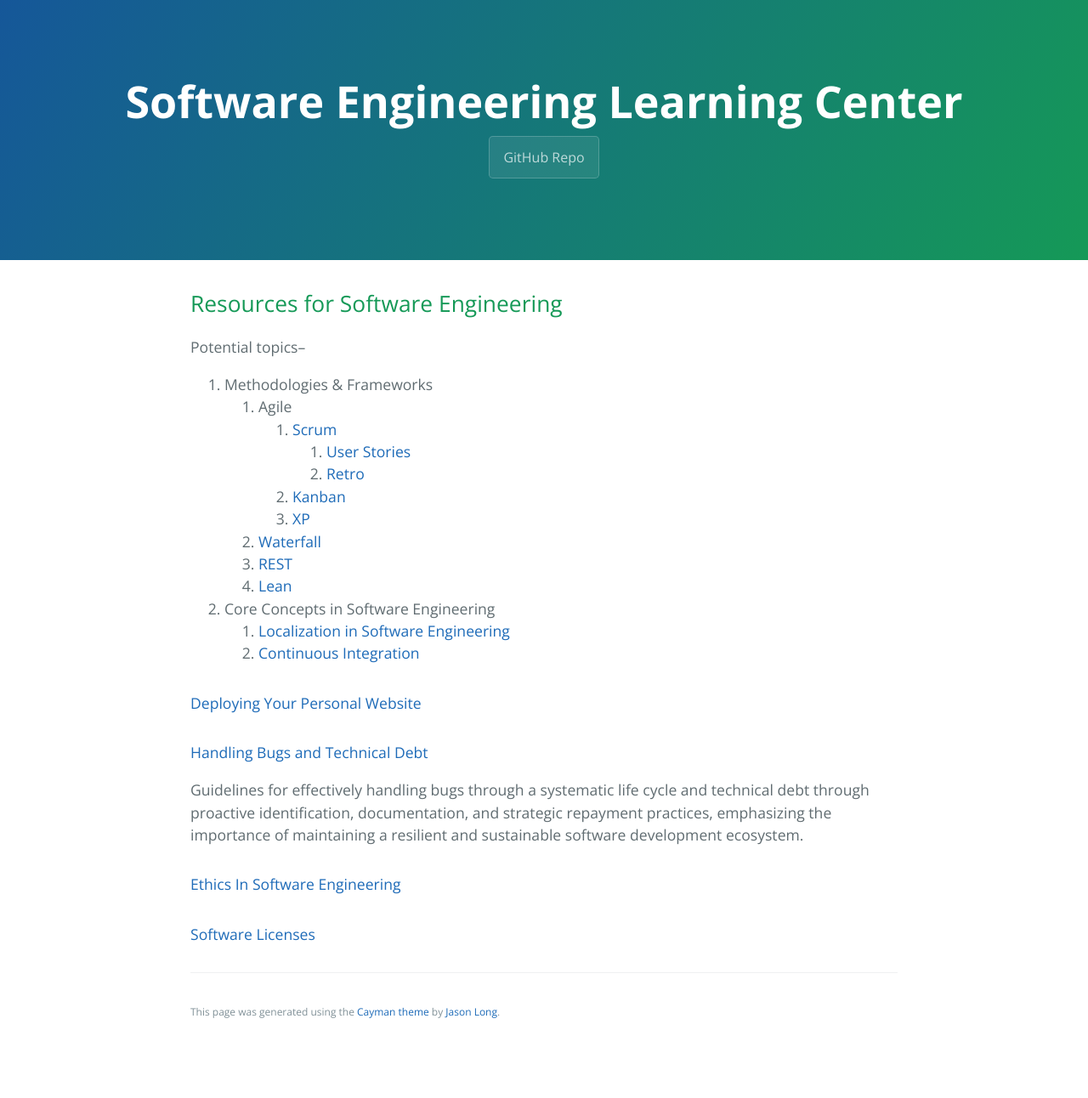
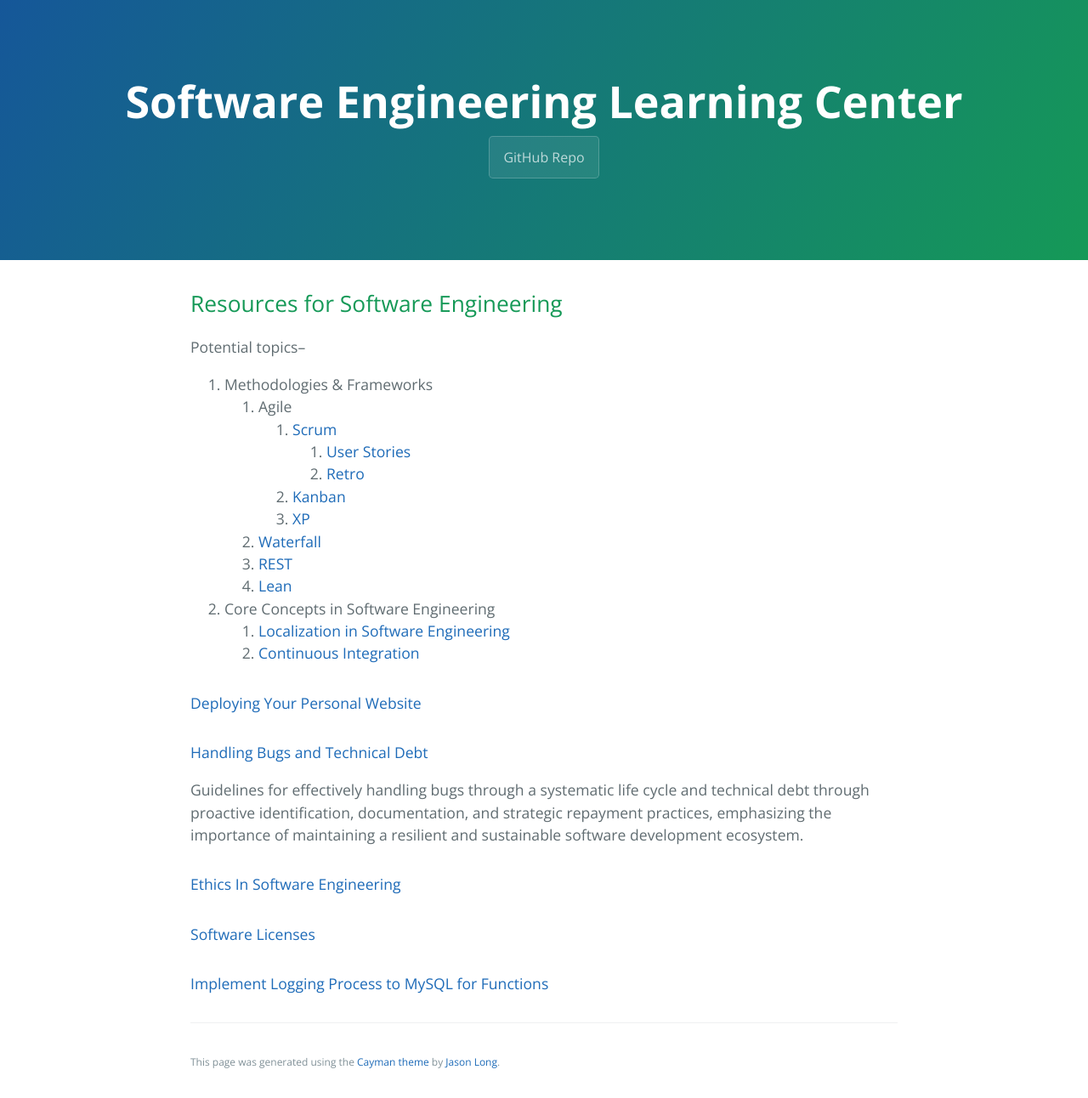
Before and after one commit to learning-software-engineering/learning-software-engineering.github.io, a Jekyll site: the page built from Topics/Software_Engineering.md, in a window 1280 px wide. Shown: the whole page at 85% size. Built offline with Jekyll 4.4.1, drawn with Linux system fonts in a browser that asks for light colours; our own code applies the rules of GitHub Pages for plain Markdown files; before the commit the page ends 1233 px from its top, so only the background shows below that.

Commit message:
logging MySQL link

```diff
--- a/Topics/Software_Engineering.md
+++ b/Topics/Software_Engineering.md
@@ -25,3 +25,5 @@ Guidelines for effectively handling bugs through a systematic life cycle and tec
 #### [Ethics In Software Engineering](./Software_Engineering/Ethics_In_Software_Engineering.md)
 
 #### [Software Licenses](./Software_Engineering/Software_Licenses.md)
+
+#### [Implement Logging Process to MySQL for Functions](./Software_Engineering/Logging_to_mysql.md)
```
